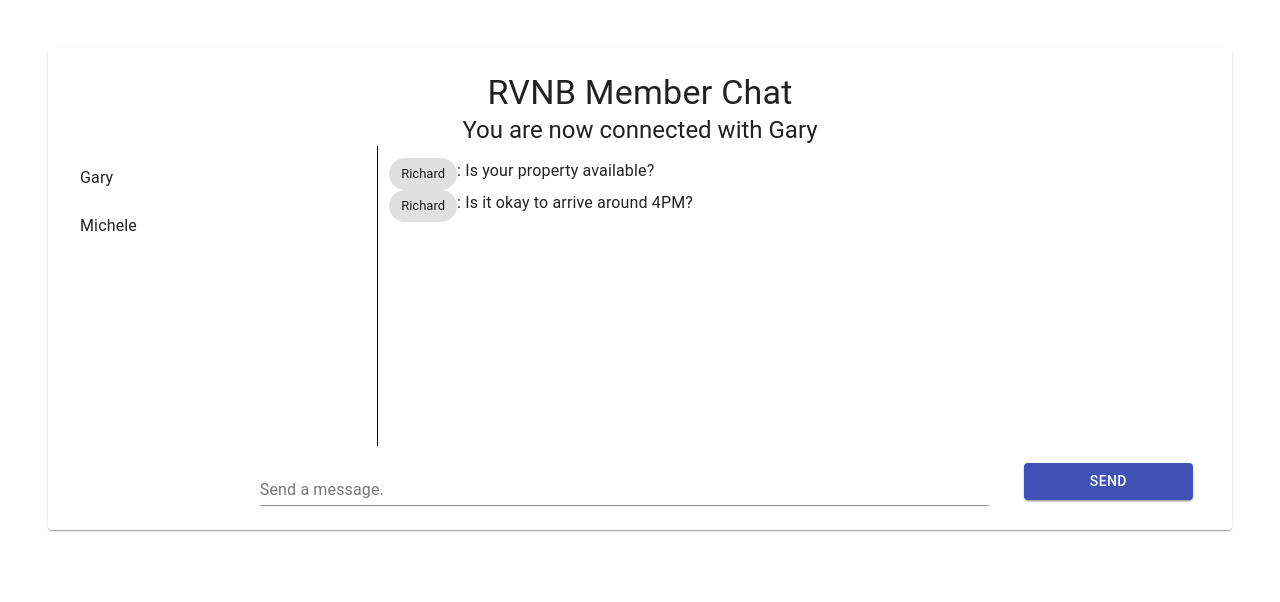
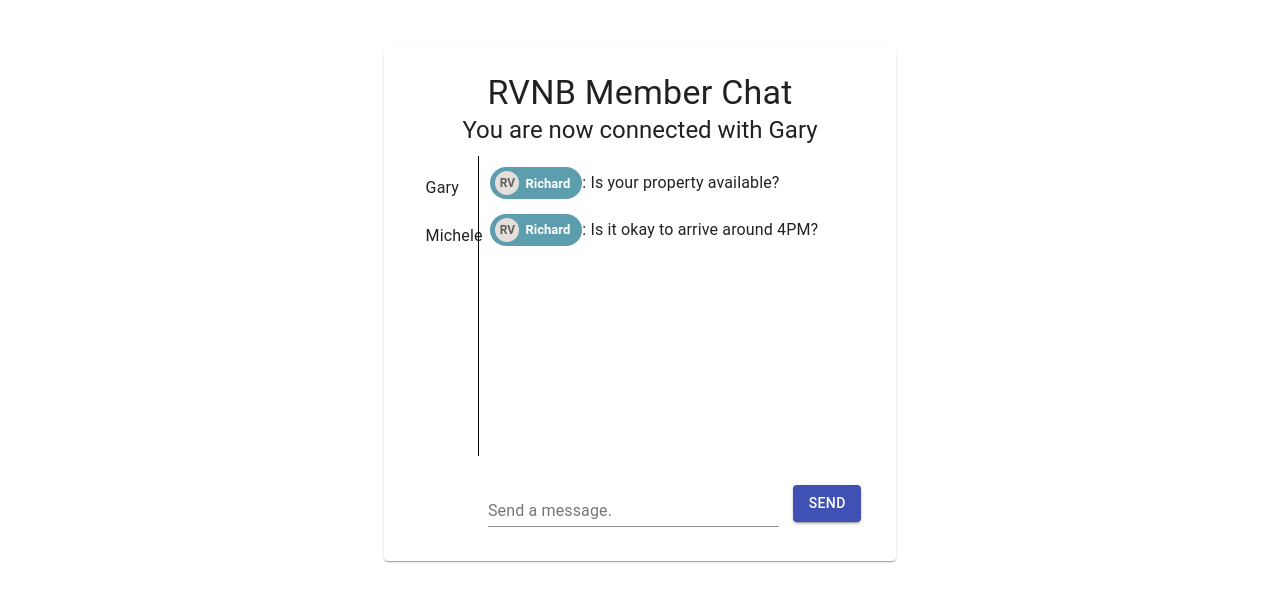
Before and after one commit to nickdurbin/react-chat-app, a React (Create React App) app: page / in a window 1280 px wide. Shown: the top 602 px of the page. Built offline with nearby package versions, Linux system fonts and the light colour scheme; no server answers.

Commit message:
Made some minor styling changes and added a scroll feature for larger chats.

```diff
--- a/src/components/Dashboard.js
+++ b/src/components/Dashboard.js
@@ -6,31 +6,42 @@ import Typography from '@material-ui/core/Typography';
 import List from '@material-ui/core/List';
 import ListItem from '@material-ui/core/ListItem';
 import ListItemText from '@material-ui/core/ListItemText';
-import Chip from '@material-ui/core/Chip';
 import Button from '@material-ui/core/Button';
 import TextField from '@material-ui/core/TextField';
-// import FaceIcon from '@material-ui/icons/Face';
+import Chip from '@material-ui/core/Chip';
+import Avatar from '@material-ui/core/Avatar';
 
 const useStyles = makeStyles(theme => ({
   root: {
-    margin: '3rem',
+    margin: '3rem auto',
+    width: '40%',
     padding: theme.spacing(3, 2),
-    textAlign: 'center'
+    textAlign: 'center',
+  },
+  avatar: {
+    backgroundColor: '#E4DFDA',
+    color: ''
+  },
+  chip: {
+    backgroundColor: '#5C9EAD',
+    color: 'white',
+    fontWeight: '600'
   },
   flex: {
     display: 'flex',
-    alignItems: 'center'
+    alignItems: 'center',
+    padding: '2%',
   },
   memberList: {
-    width: '30%',
+    width: '15%',
     height: '300px',
     borderRight: '1px solid black',
   },
   chatWindow: {
     width: '80%',
     height: '300px',
-    padding: '1%'
-
+    padding: '1%',
+    overflowY: 'scroll'
   },
   chatBox: {
     width: '65%',
@@ -78,8 +89,12 @@ function Dashboard() {
             {
               allChats[activeChat].map((chat, index) =>
                 <div className={classes.flex} key={index} button>
-                  <Chip label={chat.from} className={classes.chip} />
-                  <Typography variant="body1" gutterBottom>: {chat.msg}</Typography>
+                  <Chip
+                    avatar={<Avatar className={classes.avatar}>RV</Avatar>}
+                    label={chat.from}
+                    className={classes.chip}
+                  />
+                  <Typography variant="body1">: {chat.msg}</Typography>
                 </div>
                 )
               }
```
